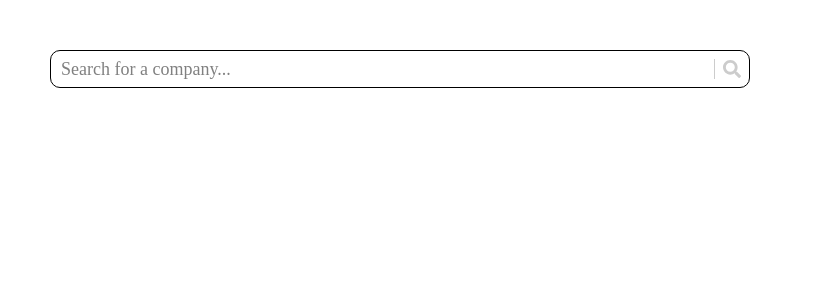
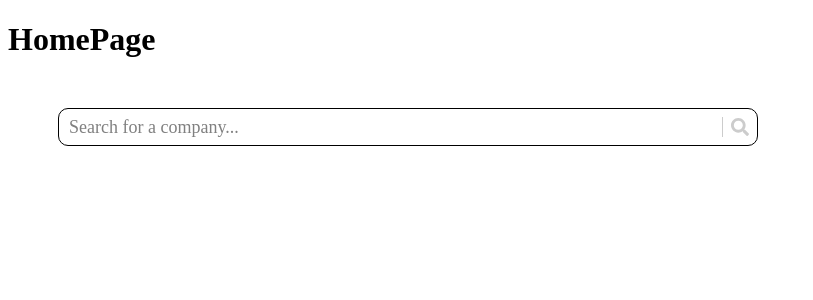
Before and after one commit to Birsana/UWVision, a React (Create React App) app in the folder frontend/: page / in a window 1280 px wide. Shown: the top 300 px of the page, without its empty margins (0-813 px from the left). Built offline with nearby package versions, Linux system fonts and the light colour scheme.

Commit message:
Routes and Pages infrastructure fully configured

```diff
--- a/frontend/package.json
+++ b/frontend/package.json
@@ -13,9 +13,10 @@
     "immer": "^8.0.1",
     "react": "^17.0.1",
     "react-dom": "^17.0.1",
+    "react-router-dom": "^5.2.0",
     "react-scripts": "^4.0.1",
     "react-select": "^4.1.0",
-    "typescript": "^4.1.5",
+    "typescript": "^4.2.3",
     "web-vitals": "^0.2.4"
   },
   "scripts": {
--- a/frontend/src/components/App/App.js
+++ b/frontend/src/components/App/App.js
@@ -1,10 +1,31 @@
-import SearchBar from 'components/SearchBar/SearchBar';
+import {BrowserRouter, Redirect, Route, Switch} from 'react-router-dom';
+
+// Page Imports:
+import HomePage from 'pages/home';
+import CompanyPage from 'pages/company';
+import InvalidPage from 'pages/invalid';
 
 function App() {
   return (
-    <div className="WaterlooVision">
-      <SearchBar />
-    </div>
+    <BrowserRouter>
+      <div className="WaterlooVision">
+        <Switch>
+
+          {/* Route to home page*/}
+          <Route exact path="/" component ={HomePage} />
+
+          {/* If user enters company URL with no given company, redirect to home page*/}
+          <Redirect from="/company" to="/" exact />
+
+          {/* Route to generic company page template - will populate data based on company*/}
+          <Route path="/company/:id" component={CompanyPage} />
+
+          {/* 404 Page (if provided an unknown URL */}
+          <Route component={InvalidPage} />
+
+        </Switch>
+      </div>
+    </BrowserRouter>
   );
 }
 
--- a/frontend/src/components/SearchBar/SearchBar.js
+++ b/frontend/src/components/SearchBar/SearchBar.js
@@ -1,10 +1,11 @@
 import React, {Component} from 'react';
-import axios from 'axios';
+import { withRouter } from 'react-router-dom';
 import Select, { components } from 'react-select';
 import styled from '@emotion/styled';
 import { FontAwesomeIcon } from '@fortawesome/react-fontawesome';
 import { faSearch } from '@fortawesome/free-solid-svg-icons';
 
+//import axios from 'axios';
 import companyData from './junkSearch.json';
 
 
@@ -120,7 +121,12 @@ class SearchBar extends Component {
   handleChange = (selectedOption) => {
     this.setState({ selectedOption });
 
-    // TODO: Add code to handle what happens when user selects the search option
+    // Redirects the router to the selected company's page
+    const company = selectedOption.label;
+    this.props.history.push("/company/" + company);
+
+    //TODO: (Will need the search bar present even on company pages in case users want to search for another company)
+    // Most likely going to have to do a history.replace on the router to ensure it goes to the correct URL
   };
 
   render() {
@@ -143,4 +149,4 @@ class SearchBar extends Component {
   }
 }
 
-export default SearchBar;
+export default withRouter(SearchBar);
--- a/frontend/src/index.js
+++ b/frontend/src/index.js
@@ -1,6 +1,7 @@
+// This file is finalized, no other changes should be made here
+
 import React from 'react';
 import ReactDOM from 'react-dom';
-import 'styles/index.css';
 import App from 'components/App/App';
 
 ReactDOM.render(
--- /dev/null
+++ b/frontend/src/pages/company.js
@@ -0,0 +1,17 @@
+import React from "react";
+
+const companyPage = (props) => {
+  const company = props.match.params.id;
+
+  //TODO: Need some verification with backend here
+  // If the given company does not exist in the database, we give the user a prompt
+  // that the company does not currently exist: would they like to add it to our database
+
+  return (
+    <div>
+      <h1> {company} </h1>
+    </div>
+  );
+};
+
+export default companyPage;
--- /dev/null
+++ b/frontend/src/pages/home.js
@@ -0,0 +1,13 @@
+import React from "react";
+import SearchBar from "components/SearchBar/SearchBar";
+
+const Home = () => {
+  return (
+    <div>
+      <h1> HomePage </h1>
+      <SearchBar />
+    </div>
+  );
+};
+
+export default Home;
--- /dev/null
+++ b/frontend/src/pages/invalid.js
@@ -0,0 +1,23 @@
+import React from "react";
+import { Redirect } from 'react-router-dom';
+
+// Formatting/styles need to be updated (this is a placeholder)
+const invalidPage = () => {
+  function redirectButton() {
+    // Redirect back to homepage
+    <Redirect to="/" />;
+  }
+
+  return (
+    <div>
+      <h1>404</h1>
+      <p> The page you are requesting for does not exist. </p>
+      <p> Do you wish to redirect to the WaterlooVision homepage?</p>
+      <button onClick={redirectButton}>
+        Redirect to Homepage
+      </button>
+    </div>
+  );
+};
+
+export default invalidPage;
```
Also changed, not shown: frontend/src/components/Header/notes.txt (added), frontend/src/pages/readThis.txt (deleted), frontend/src/views/readThis.txt (deleted), 1 other file (tests, documents, lock files or other folders).
